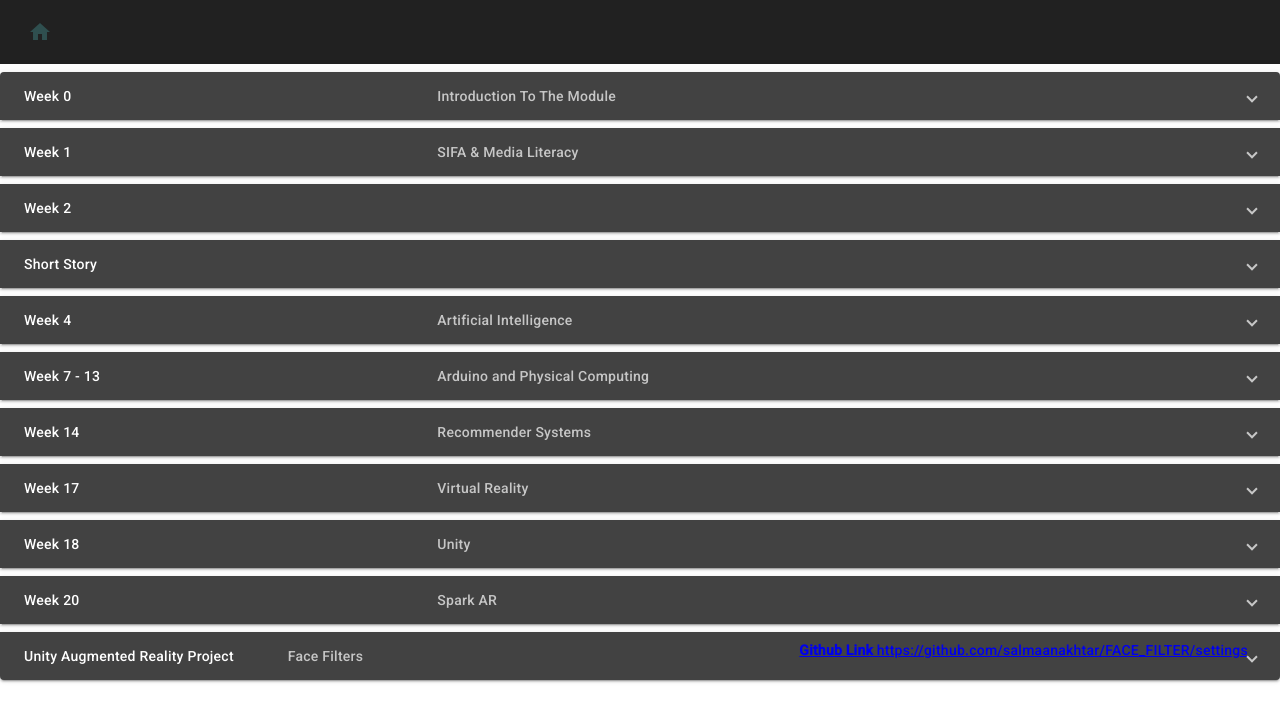
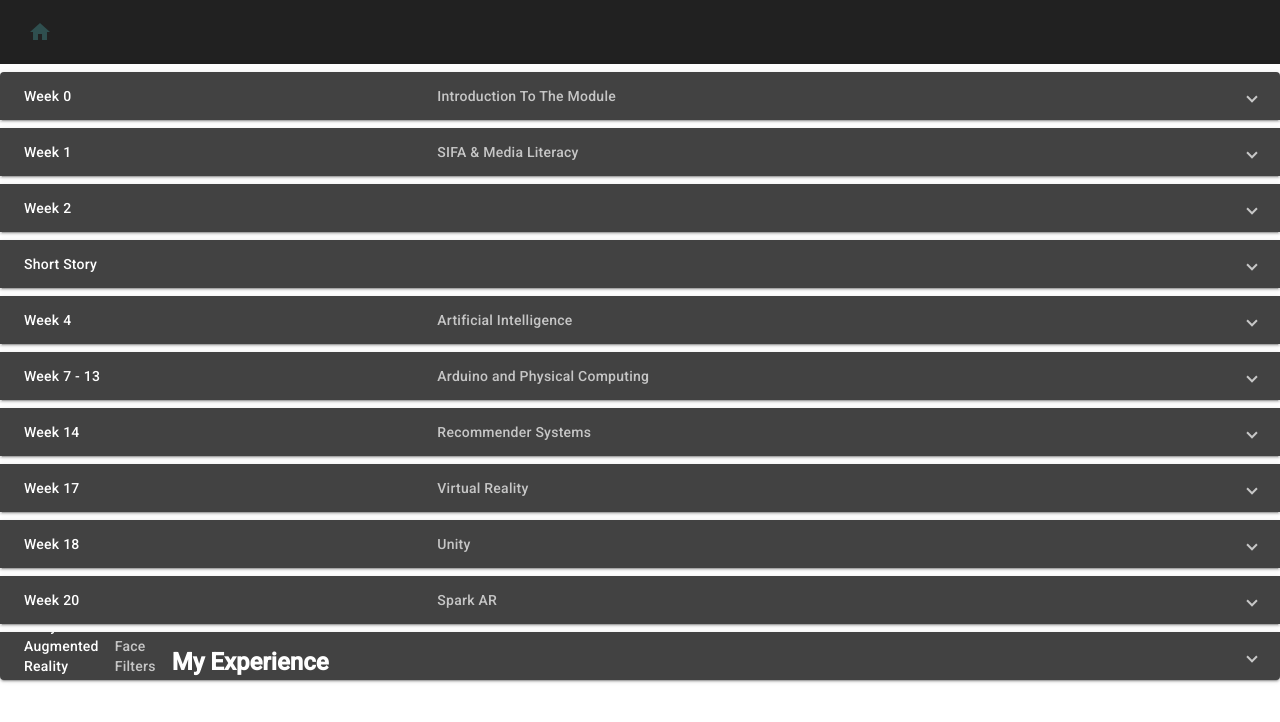
Before and after one commit to salmaanakhtar/salmaanakhtar.github.io, an Angular app: page / in a window 1280 px wide. Shown: the top 722 px of the page. Built offline with nearby package versions, Linux system fonts and the light colour scheme.

Commit message:
added github link and reflection

```diff
--- a/src/app/bloghomepage/bloghomepage.component.html
+++ b/src/app/bloghomepage/bloghomepage.component.html
@@ -275,7 +275,10 @@
       </mat-panel-description>
 
       <div>
+        <h1><b>Project Github Link</b></h1>
         <a href="https://github.com/salmaanakhtar/FACE_FILTER"><p><b>Github Link</b> https://github.com/salmaanakhtar/FACE_FILTER/settings</p></a>
+        <h1><b>My Experience</b></h1>
+        <p>It was very easy to find resources and tutorials to create a face filter using unity which made it very simple to make the above project. One issue I faced was the app was not running on my phone as it didnt support arCore and it took me a while to find out that, that was the cause</p>
       </div>
 
     </mat-expansion-panel-header>
```
Also changed, not shown: 3 other files (tests, documents, lock files or other folders).
